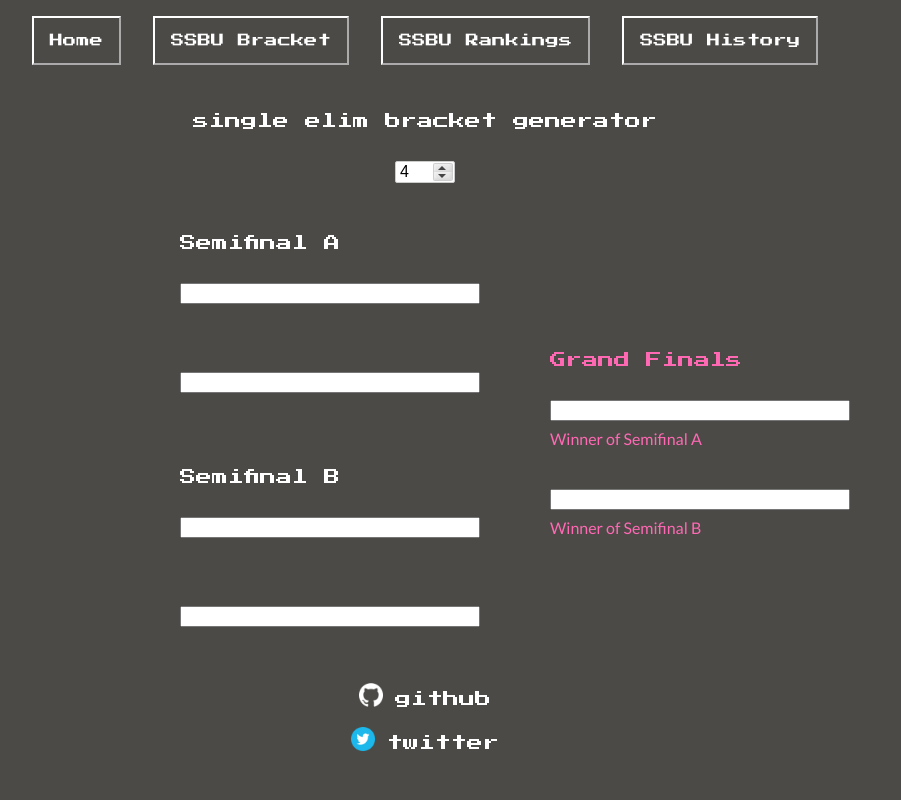
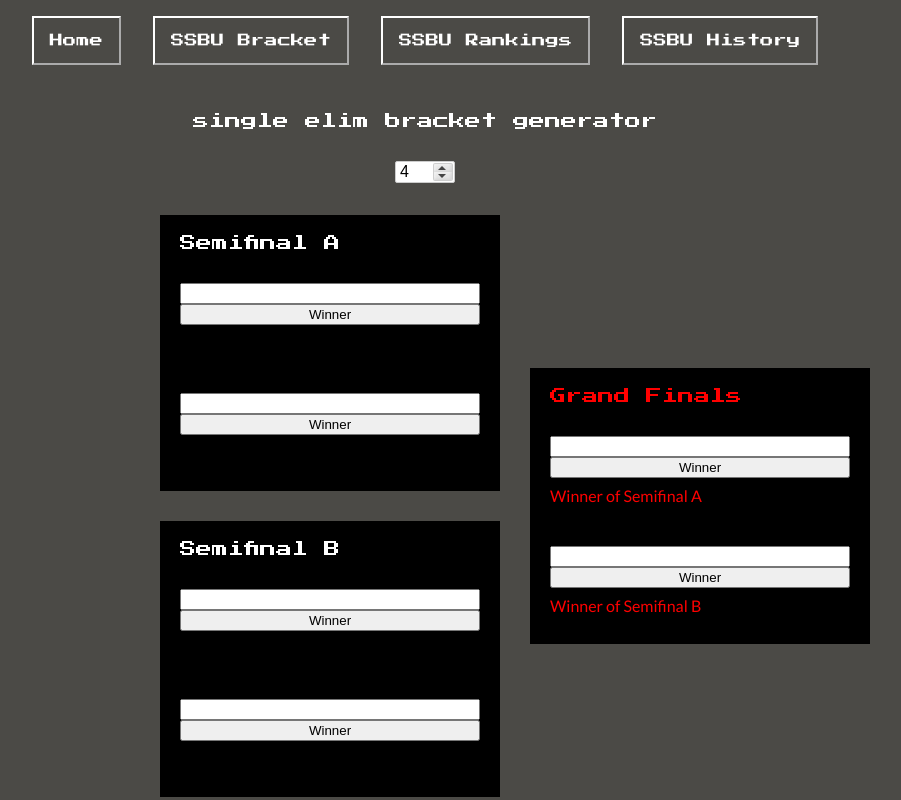
Before and after one commit to ajisakson/sandbox-site, a React (Create React App) app in the folder sandbox-site/: page /bracket in a window 1280 px wide. Shown: the top 800 px of the page, without its empty margins (215-1116 px from the left). Built offline with nearby package versions, Linux system fonts and the light colour scheme.

Commit message:
Refactoring bracket nodes

```diff
--- a/sandbox-site/src/components/Footer.scss
+++ b/sandbox-site/src/components/Footer.scss
@@ -5,6 +5,7 @@
     text-align: center;
     line-height: 24px;
     vertical-align: middle;
+    margin-top: 3rem;
 
     a {
         display: block;
--- a/sandbox-site/src/routes/Bracket.scss
+++ b/sandbox-site/src/routes/Bracket.scss
@@ -16,16 +16,18 @@
         }
     }
     .bracket {
-        margin-top: 2rem;
+        margin: 2rem;
         display: grid;
         grid-template-columns: fit-content(300px) fit-content(300px) 1fr;
         align-items: center;
         column-gap: 30px;
+        row-gap: 30px;
         .bracket_node {
             display: flex;
             padding: 20px;
             flex-direction: column;
             width: 300px;
+            background-color: black;
             &:nth-child(1){
                 grid-row: span 8;
                 grid-column: 8;
@@ -93,7 +95,7 @@
                 margin-top: 2rem;
             }
             &:nth-child(1){
-                color: hotpink;
+                color: red;
             }
             .node_seed {
                 font-size: 1rem;
--- a/sandbox-site/src/routes/Bracket.tsx
+++ b/sandbox-site/src/routes/Bracket.tsx
@@ -1,13 +1,18 @@
 import React from "react";
+import BracketNode from "./BracketNode";
 import "./Bracket.scss";
 
-class BracketNode {
+
+class BracketNodeConstructor {
     // eslint-disable-line no-unused-vars
+    id!: number;
+    parent!: number;
     roundName!: string;
     left!: any;
     right!: any;
     leftEntrant: string;
     rightEntrant: string;
+
 
     constructor() {
         this.roundName = "";
@@ -22,28 +27,6 @@ type BracketProps = {
     entries: number
 }
 
-export class Bracket extends React.Component<BracketProps>{ // eslint-disable-line no-unused-vars
-    public render(): JSX.Element {
-        return (
-            <div className="bracket">
-                {bracketBuild(this.props.entries).map(function (node, index) {
-                    return (
-                    <div key={index} className="bracket_node">
-                        <div className="title">{node.roundName}</div>
-                        <input />
-                        <div className="node_seed">{node.left ? `Winner of ${node.left}` : ' '}</div>
-                        <input />
-                        <div className="node_seed">{node.right ? `Winner of ${node.right}` : ' '}</div>
-                    </div>);
-                })}
-            </div>
-        );
-    }
-}
-
-export default Bracket; // eslint-disable-line no-unused-vars
-
-const bracketBuild = (entries: number) => {
 const alphabet = [
     "Grand Finals",
     "Semifinal A",
@@ -71,17 +54,35 @@ const bracketBuild = (entries: number) => {
     "Y",
     "Z",
 ];
+
+export class Bracket extends React.Component<BracketProps>{ // eslint-disable-line no-unused-vars
+    public render(): JSX.Element {
+        return (
+            <div className="bracket">
+                {bracketBuild(this.props.entries).map(function (node, index) {
+                    return <BracketNode key={node.id} id={node.id} left={node.left} right={node.right} roundName={node.roundName} leftEntrant={node.leftEntrant} rightEntrant={node.rightEntrant} />
+                })}
+            </div>
+        );
+    }
+}
+
+export default Bracket; // eslint-disable-line no-unused-vars
+
+const bracketBuild = (entries: number) => {
     let nodesArray = [];
     let nodesNeeded = entries - 1;
     let nodesCreated = 0;
     while (nodesCreated < nodesNeeded) {
         nodesCreated++;
-        let node = new BracketNode();
+        let node = new BracketNodeConstructor();
+        node.id = nodesCreated;
         node.roundName = alphabet[nodesCreated - 1];
+        node.parent = (node.id % 2 == 1) ? (nodesCreated - 1) / 2 : nodesCreated / 2;
         node.left =
-            nodesNeeded > nodesCreated * 2 - 1 ? alphabet[nodesCreated * 2 - 1] : null;
+            nodesNeeded > nodesCreated * 2 - 1 ? nodesCreated * 2 - 1 : null;
         node.right =
-            nodesNeeded > nodesCreated * 2 ? alphabet[nodesCreated * 2] : null;
+            nodesNeeded > nodesCreated * 2 ? nodesCreated * 2 : null;
         nodesArray.push(node);
     }
 
--- /dev/null
+++ b/sandbox-site/src/routes/BracketNode.tsx
@@ -0,0 +1,104 @@
+import { stringify } from "querystring";
+import React from "react";
+import "./Bracket.scss";
+
+type BracketProps = {
+    id: number,
+    left: number,
+    right: number,
+    roundName: string,
+    leftEntrant: string,
+    rightEntrant: string
+}
+
+type BracketState = {
+
+}
+
+const alphabet = [
+    "Grand Finals",
+    "Semifinal A",
+    "Semifinal B",
+    "Quarterfinal A",
+    "Quarterfinal B",
+    "Quarterfinal C",
+    "Quarterfinal D",
+    "Play-in A",
+    "Play-in B",
+    "Play-in C",
+    "Play-in D",
+    "Play-in E",
+    "Play-in F",
+    "Play-in G",
+    "Play-in H",
+    "Play-in I",
+    "R",
+    "S",
+    "T",
+    "U",
+    "V",
+    "W",
+    "X",
+    "Y",
+    "Z",
+];
+
+export class BracketNode extends React.Component<BracketProps>{ // eslint-disable-line no-unused-vars
+    constructor(props: BracketProps) {
+        super(props);
+        this.state = {
+            winner: '',
+            leftEntrant: props.leftEntrant,
+            rightEntrant: props.rightEntrant
+        }
+    }
+
+
+    public render(): JSX.Element {
+        // let leftEntrant = this.state.leftEntrant;
+        // let rightEntrant = this.state.rightEntrant;
+        return (
+            <div key={this.props.id} className="bracket_node">
+                <div className="title">{this.props.roundName}</div>
+
+                {this.props.leftEntrant === '' ? <input onChange={(e)=> this.handleInput("left", e) }/> : <div>{ this.props.leftEntrant }</div>}
+                <button className="entrant_win_button" onClick={ ()=> this.leftWin(this.props) }>Winner</button>
+                <div className="node_seed">{this.props.left ? `Winner of ${ alphabet[this.props.left] }` : ' '}</div>
+
+                {this.props.rightEntrant === '' ? <input onChange={(e)=> this.handleInput("right", e) }/> : <div>{ this.props.rightEntrant }</div>}
+                <button className="entrant_win_button" onClick= { ()=> this.rightWin(this.props) }>Winner</button>
+                <div className="node_seed">{this.props.right ? `Winner of ${ alphabet[this.props.right] }` : ' '}</div>
+            </div>);
+    }
+
+    handleInput = (side: string, e: React.FormEvent<HTMLInputElement>) => {
+        switch(side){
+            case "left":
+                this.setState({ leftEntrant: e.currentTarget.value !== null ? e.currentTarget.value : ""})
+                break;
+            case "right":
+                this.setState({ rightEntrant: e.currentTarget.value !== null ? e.currentTarget.value : ""})
+                break;
+        }
+    }
+
+    leftWin = (node: BracketProps) => {
+        this.setState({winner: node.leftEntrant});
+        // node.parent
+
+        // if node where parent id == node.parent
+        // if this.node.id == parentNode.left { update node.leftEntrant to this.node.leftEntrant }
+        // else if this.node.id == parentNode.right { update node.leftEntrant to this.node.rightEntrant }
+    }
+
+    rightWin = (node: BracketProps) => {
+        this.setState({winner: node.rightEntrant});
+        // node.parent
+
+        // if node where parent id == node.parent
+        // if this.node.id == parentNode.right { update node.rightEntrant to this.node.rightEntrant }
+        // else if this.node.id == parentNode.left { update node.leftEntrant to this.node.rightEntrant }
+    }
+}
+
+export default BracketNode; // eslint-disable-line no-unused-vars
```
Lines whose indentation alone changed are shown as unchanged.
